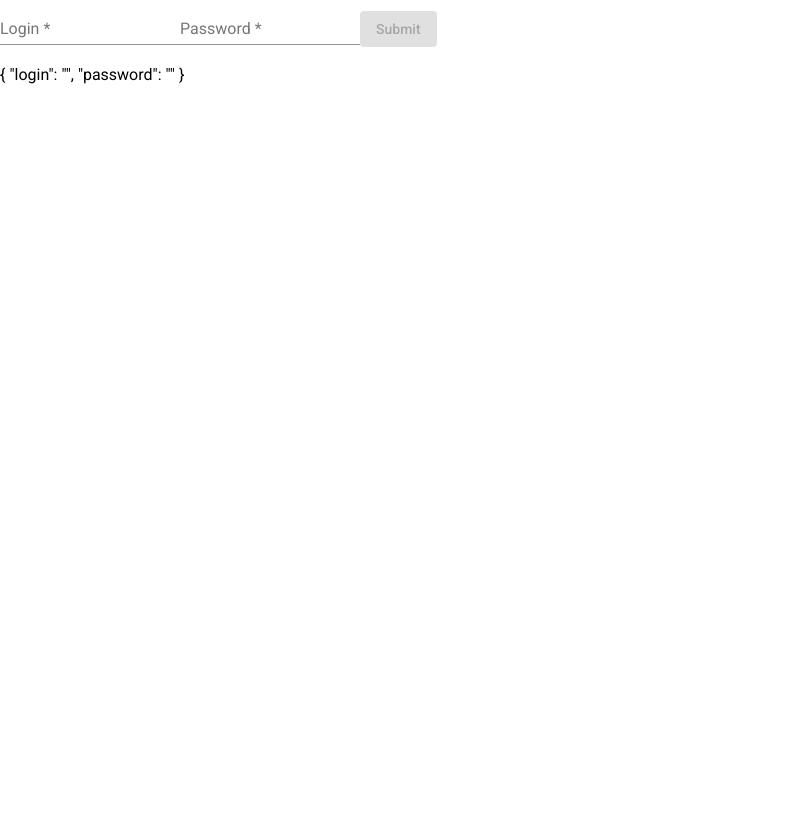
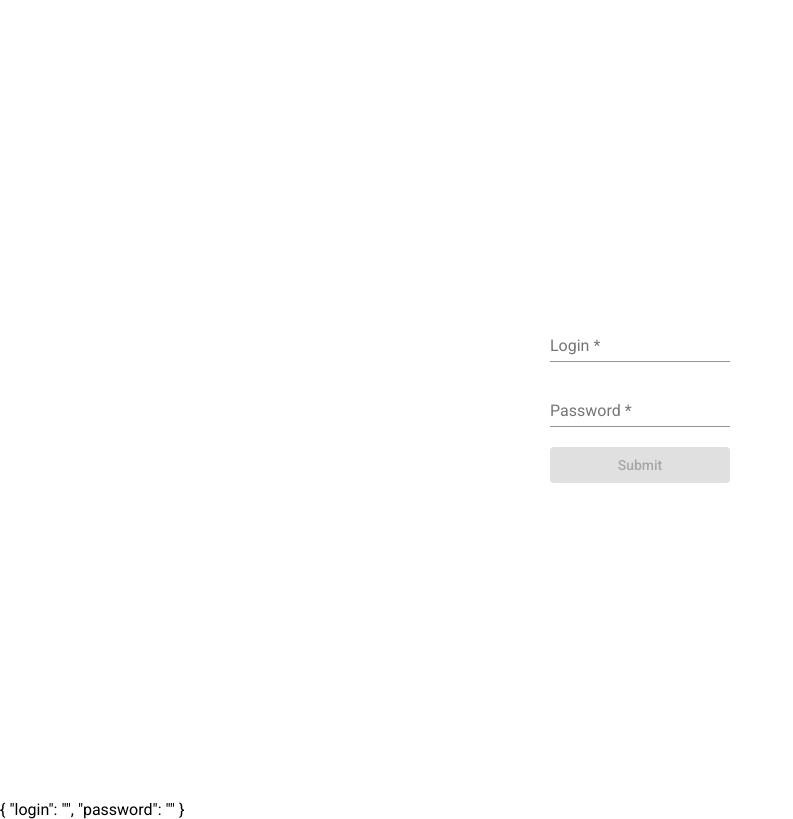
Before and after one commit to O-Jever/personal-cabinet, an Angular app: page /authorization in a window 1280 px wide. Shown: the whole page, without its empty margins (0-793 px from the left). Built offline with nearby package versions, Linux system fonts and the light colour scheme.

Commit message:
Centering the form

```diff
--- a/src/app/authorization/authorization.component.html
+++ b/src/app/authorization/authorization.component.html
@@ -1,5 +1,5 @@
 <div class="wrapper">
-    <form [formGroup]="loginForm" (ngSubmit)="onSubmit()" (submit)="$event.preventDefault()">
+    <form class="login-form" [formGroup]="loginForm" (ngSubmit)="onSubmit()" (submit)="$event.preventDefault()">
         <mat-form-field>
           <mat-label>Login</mat-label>
           <input formControlName="login" matInput>
--- a/src/app/authorization/authorization.component.scss
+++ b/src/app/authorization/authorization.component.scss
@@ -0,0 +1,12 @@
+.wrapper {
+    width: 100vw;
+    height: 100vh;
+    display: flex;
+    justify-content: center;
+    align-items: center;
+}
+
+.login-form {
+    display: flex;
+    flex-direction: column;
+}
```
